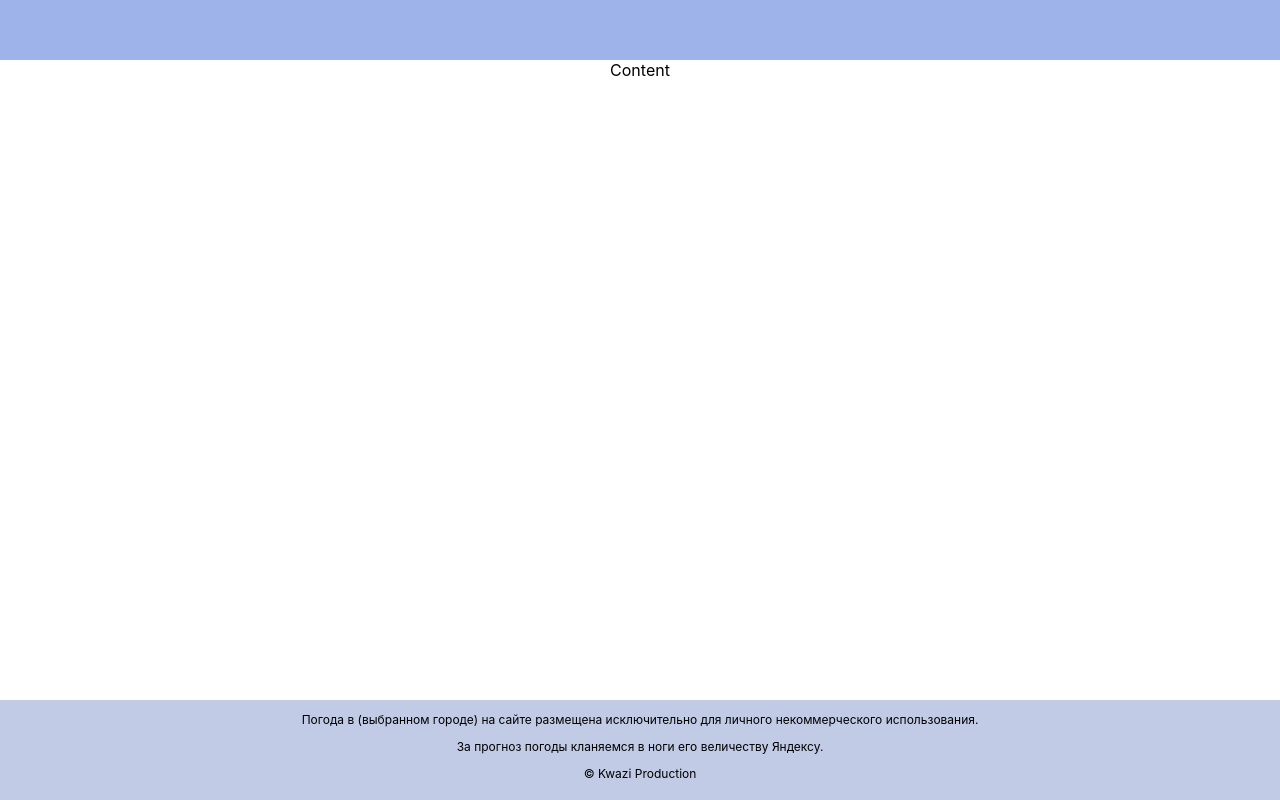
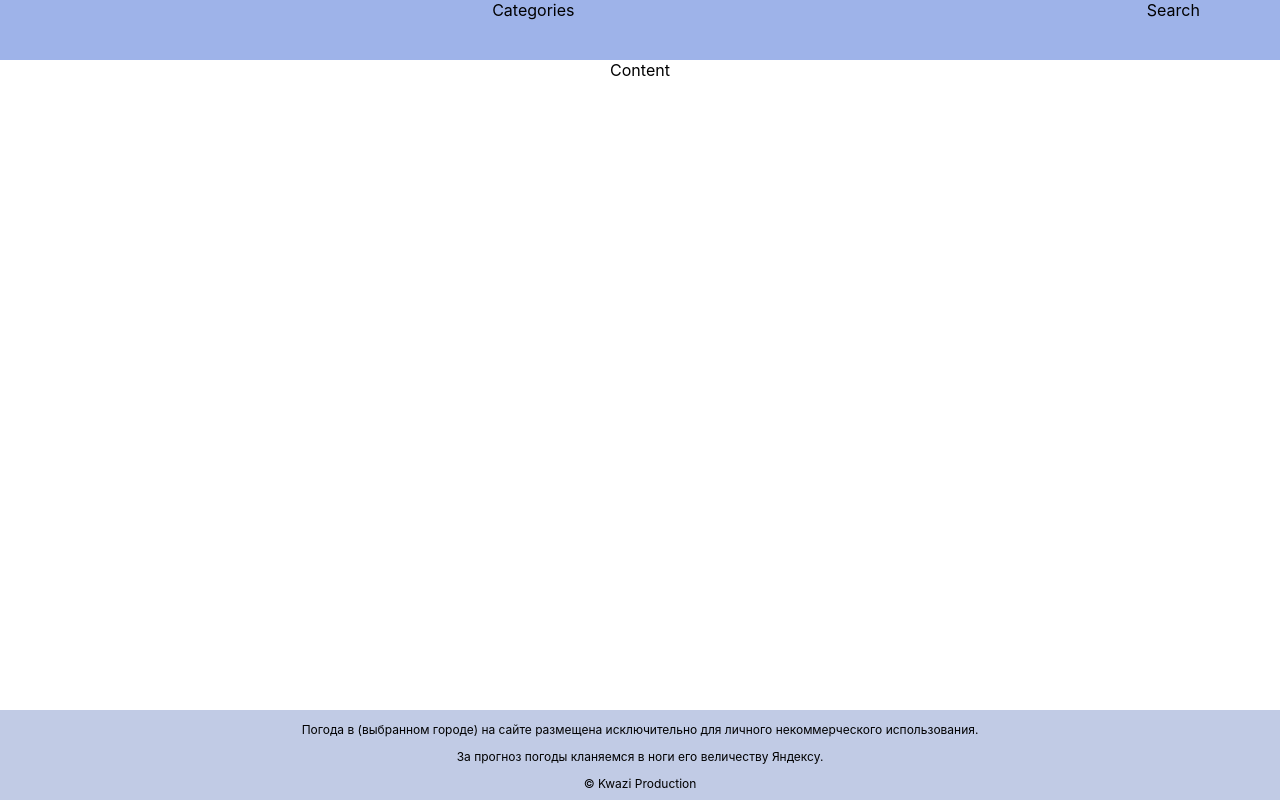
Before and after one commit to KwaziCoder/weather_forecast, a React (Create React App) app: page / in a window 1280 px wide. Built offline with nearby package versions, Linux system fonts and the light colour scheme.

Commit message:
Made structure for Header

```diff
--- a/src/components/Layout.module.css
+++ b/src/components/Layout.module.css
@@ -1,5 +1,5 @@
 .root{
   display: grid;
   height: 100vh;
-  grid-template-rows: 60px 1fr 100px;
+  grid-template-rows: 60px 1fr 90px;
 }
--- a/src/components/header/Header.tsx
+++ b/src/components/header/Header.tsx
@@ -1,11 +1,13 @@
 import React from 'react';
 import styles from "./Header.module.css"
+import Search from './search/Search';
+import Categories from './categories/Categories';
 
 const Header = () => {
   return (
     <div className={styles.root}>
-      <div className={styles.buttonsView}></div>
-      <div className={styles.searchView}></div>
+      <Categories/>
+      <Search/>
     </div>
   )
 }
--- /dev/null
+++ b/src/components/header/categories/Categories.module.css
@@ -0,0 +1,3 @@
+.root {
+
+}
--- /dev/null
+++ b/src/components/header/categories/Categories.tsx
@@ -0,0 +1,12 @@
+import React from 'react';
+import styles from './Categories.module.css'
+
+const Categories = () => {
+  return (
+    <div className={styles.root}>
+      Categories
+    </div>
+  )
+}
+
+export default Categories;
--- /dev/null
+++ b/src/components/header/search/Search.module.css
@@ -0,0 +1,3 @@
+.root {
+
+}
--- /dev/null
+++ b/src/components/header/search/Search.tsx
@@ -0,0 +1,12 @@
+import React from 'react';
+import styles from "./Search.module.css"
+
+const Search = () => {
+  return (
+    <div className={styles.root}>
+      Search
+    </div>
+  )
+}
+
+export default Search;
```
Also changed, not shown: src/components/header/categories/category/Category.tsx (added, +12 -0 lines), src/components/header/Header.module.css (line endings or trailing spaces), src/components/header/categories/category/Category.module.css (added).
